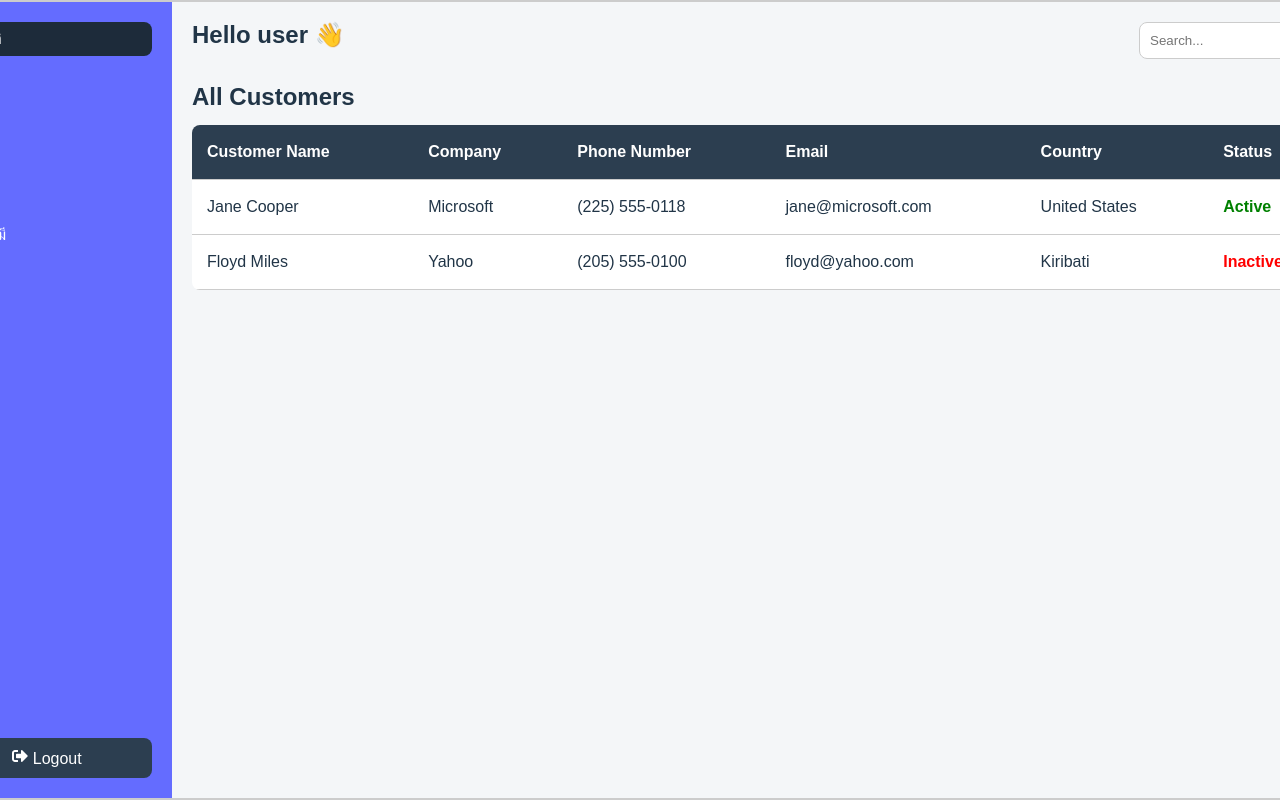
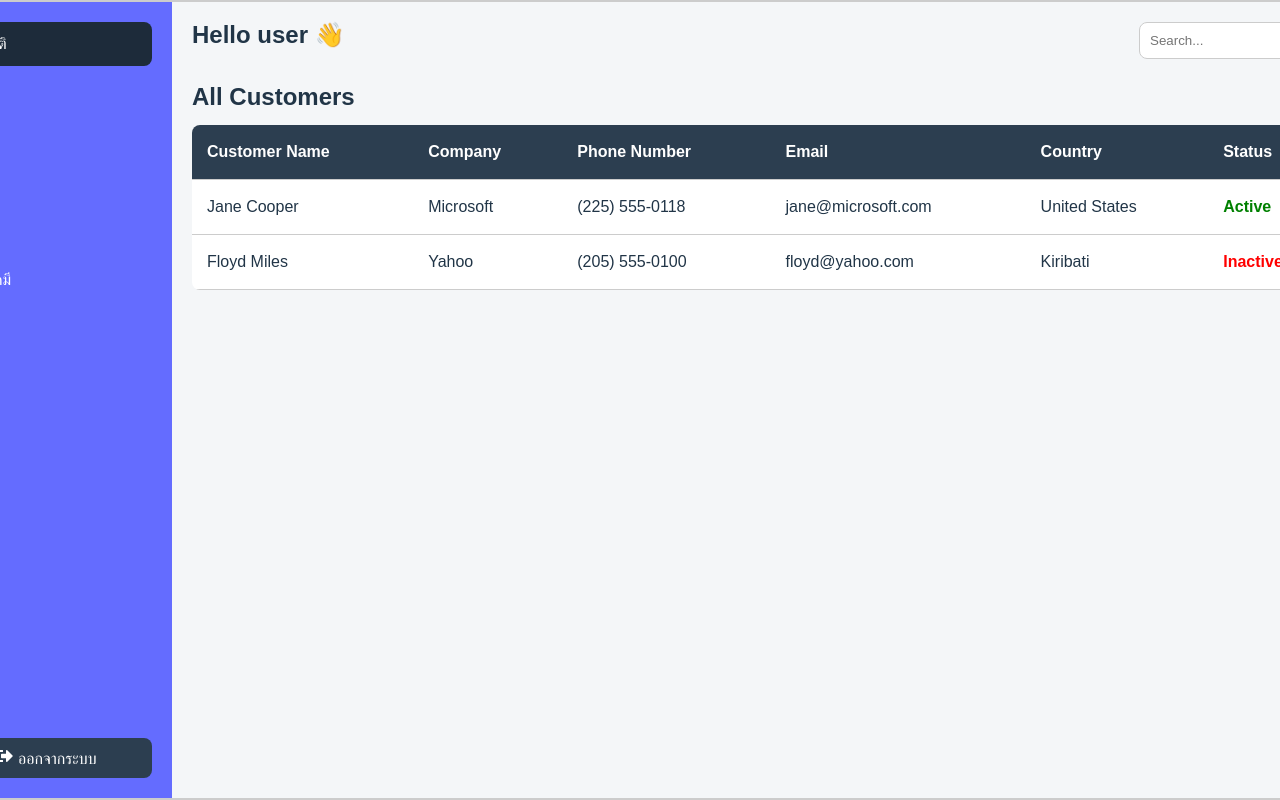
Before and after one commit to joozery/webappmo, a React (Vite) app in the folder frontend/: page /dashboard in a window 1280 px wide. Shown: the top 800 px of the page. Built offline with nearby package versions, Linux system fonts and the light colour scheme.

Commit message:
Updated CSS for sidebar and container, added spacing and border-radius

```diff
--- a/frontend/src/components/Dashboard.css
+++ b/frontend/src/components/Dashboard.css
@@ -41,10 +41,11 @@ body, html {
   color: #ffffff;
   display: flex; /* แสดงไอคอนและข้อความในบรรทัดเดียวกัน */
   align-items: center;
-  padding: 5px;
+  padding: 10px;
 }
 
 .menu li a i {
+  flex-shrink: 0;
   margin-right: 20px; /* เพิ่มระยะห่างระหว่างไอคอนกับข้อความ */
 }
 
--- a/frontend/src/components/Dashboard.jsx
+++ b/frontend/src/components/Dashboard.jsx
@@ -16,7 +16,7 @@ const Dashboard = () => {
           <li><a href="#"><FaFlask /> สารเคมี</a></li>
           <li><a href="#"><FaChartBar /> สรุป</a></li>
         </ul>
-        <button className="logout-btn"><FaSignOutAlt /> Logout</button>
+        <button className="logout-btn"><FaSignOutAlt /> ออกจากระบบ</button>
       </aside>
 
       {/* Content */}
```
